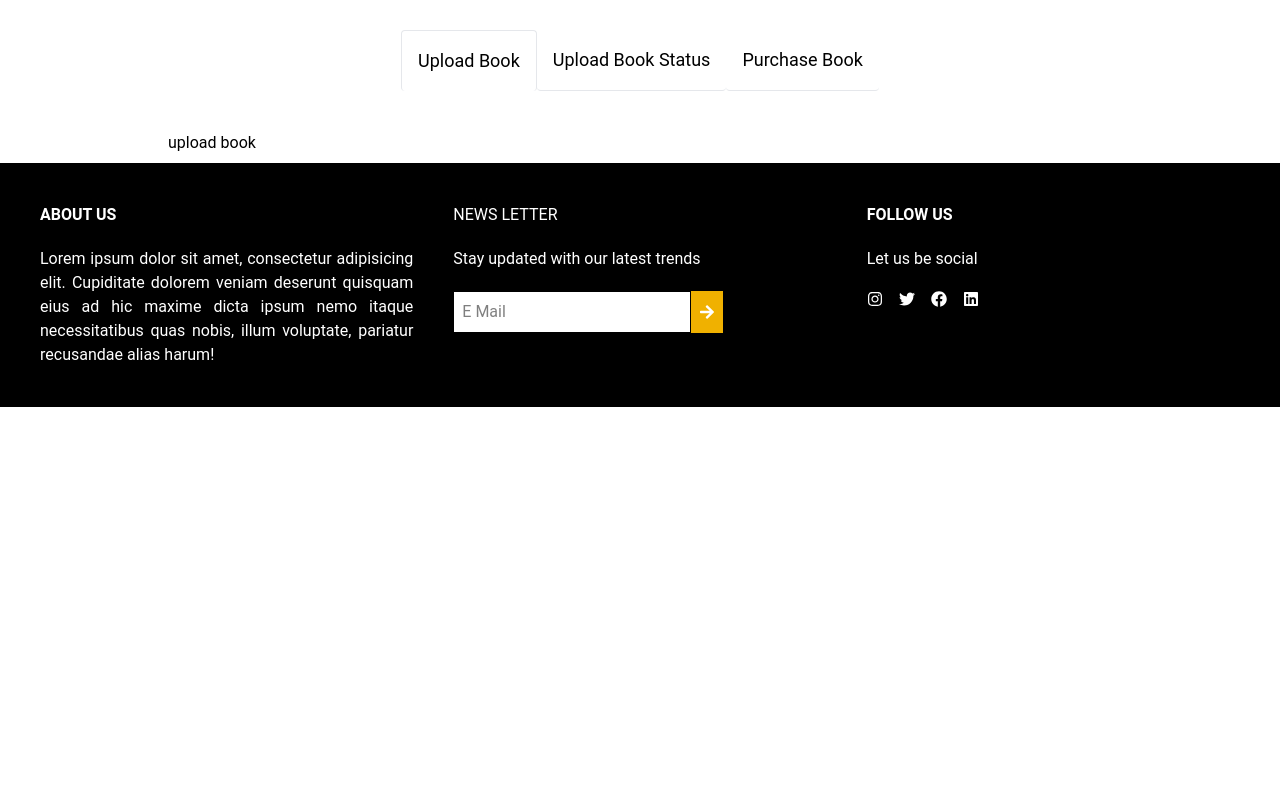
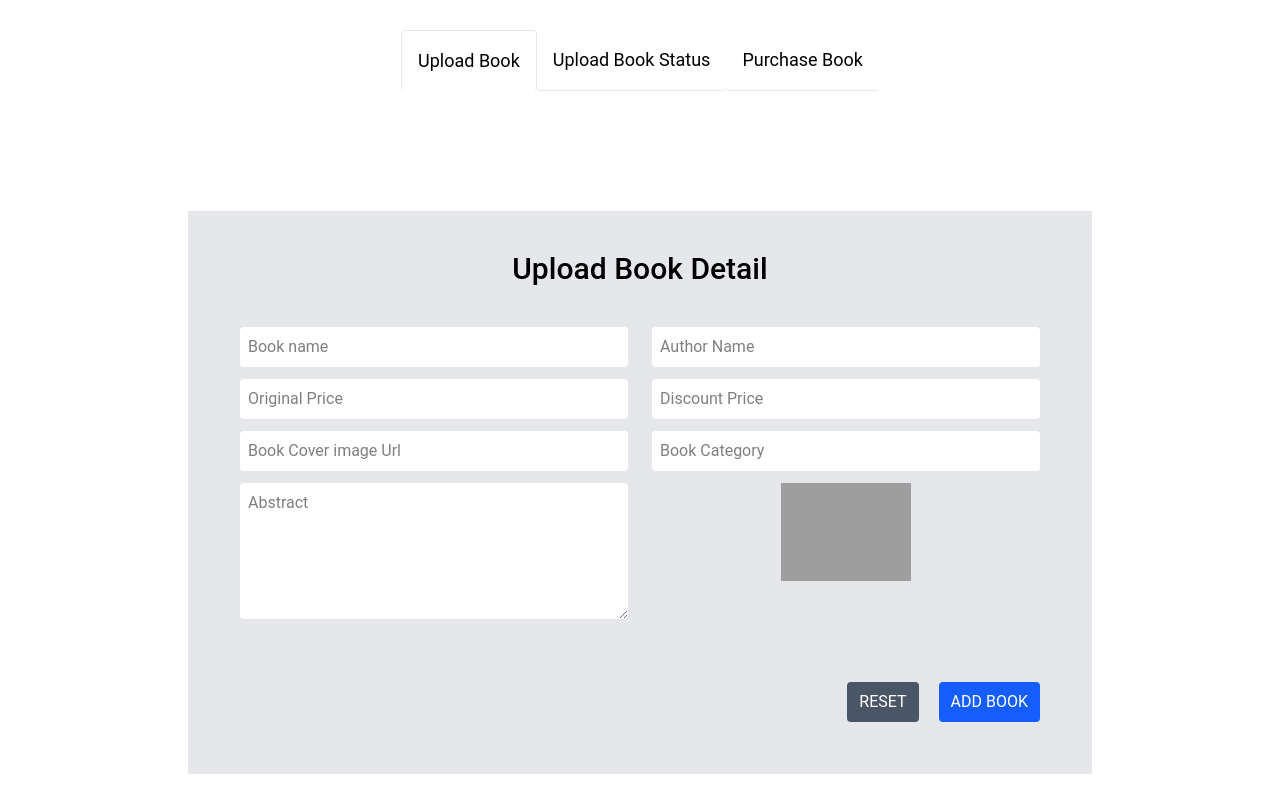
Before and after one commit to iqbalkkofficials/bookstore, a React (Vite) app: page /profile in a window 1280 px wide. Shown: the part 520-1320 px from the top of the page. Before the commit the page ends 927 px from the top, so only its background shows below. Built offline with nearby package versions, Linux system fonts and the light colour scheme; grey boxes are pictures that could not be loaded.

Commit message:
upload book

```diff
--- a/src/services/allAPI.js
+++ b/src/services/allAPI.js
@@ -22,3 +22,9 @@ export const googleLoginAPI = async (userData) => {
 export const userUpdateAPI = async (id,userData) => {
     return await apiService("PUT",`users/${id}`,userData)
 }
+
+//http://localhost:3000/books : post request by uploadBook component when upload botton clicked
+
+export const addBookAPI = async (bookDetails) => {
+    return await apiService("POST",`books`,bookDetails)
+}
--- a/src/users/components/UploadBook.jsx
+++ b/src/users/components/UploadBook.jsx
@@ -1,11 +1,220 @@
-import React from 'react'
+import React from "react";
+import { useState } from "react";
+import { FaPlus } from "react-icons/fa";
+import { toast } from "react-toastify";
+import { addBookAPI } from "../../services/allAPI";
 
 function UploadBook() {
+  const [bookDetails, setBookDetails] = useState({
+    title: "",
+    author: "",
+    imageURL: "",
+    price: "",
+    discountPrice: "",
+    abstract: "",
+    category: "",
+    uploadImages: [],
+  });
+  const [preview, setPreview] = useState("");
+  const [previewList, setPreviewList] = useState([]);
+  console.log(bookDetails);
+
+  const handleUploadBookImage = (e) => {
+    const imageFile = e.target.files[0];
+    const dummyUploadImages = bookDetails.uploadImages;
+    dummyUploadImages.push(imageFile);
+    setBookDetails({ ...bookDetails, uploadImages: dummyUploadImages });
+    const url = URL.createObjectURL(imageFile);
+    setPreview(url);
+    const dummyPreviewList = previewList;
+    dummyPreviewList.push(url);
+    setPreviewList(dummyPreviewList);
+  };
+
+  const resetForm = (e) => {
+    setBookDetails({title: "",
+    author: "",
+    imageURL: "",
+    price: "",
+    discountPrice: "",
+    abstract: "",
+    category: "",
+    uploadImages: []})
+    setPreview("")
+    setPreviewList([])
+  }
+
+  const handleAddBook = async ()=> {
+    const {title,author,imageURL,price,discountPrice, abstract,category,uploadImages} = bookDetails
+    if(!title || !author  || !imageURL || !price || !discountPrice || !abstract || !category || uploadImages.length == 0) {
+      toast.info("Please fill the form completely")
+    } else {
+      const reqBody = new FormData()
+      for(let key in bookDetails) {
+        if(key !="uploadImages") {
+          reqBody.append(key,bookDetails[key])
+        } else {
+          bookDetails.uploadImages.forEach((bookImageFile)=>{
+            reqBody.append('uploadImages',bookImageFile)
+          })
+        }
+      }
+      const result = await addBookAPI(reqBody)
+      if(result.status == 201) {
+        toast.success("Book Added Successfully!!!")
+      } else {
+        toast.warning(result.response)
+      }
+      resetForm()
+    }
+  }
+
   return (
-    <div>
-      upload book
+    <div className="p-10 my-20 mx-5 bg-gray-200">
+      <h1 className="text-center text-3xl font-medium">Upload Book Detail</h1>
+      <div className="md:grid grid-cols-2 mt-10 w-full">
+        <div className="px-3">
+          <div className="mb-3">
+            <input
+              value={bookDetails.title}
+              onChange={(e) =>
+                setBookDetails({ ...bookDetails, title: e.target.value })
+              }
+              placeholder="Book name"
+              type="text"
+              className="w-full p-2 rounded bg-white"
+            />
+          </div>
+          <div className="mb-3">
+            <input
+              value={bookDetails.price}
+              onChange={(e) =>
+                setBookDetails({ ...bookDetails, price: e.target.value })
+              }
+              placeholder="Original Price"
+              type="text"
+              className="w-full p-2 rounded bg-white"
+            />
+          </div>
+          <div className="mb-3">
+            <input
+              value={bookDetails.imageURL}
+              onChange={(e) =>
+                setBookDetails({ ...bookDetails, imageURL: e.target.value })
+              }
+              placeholder="Book Cover image Url"
+              type="text"
+              className="w-full p-2 rounded bg-white"
+            />
+          </div>
+          <div className="mb-3">
+            <textarea
+              value={bookDetails.abstract}
+              onChange={(e) =>
+                setBookDetails({ ...bookDetails, abstract: e.target.value })
+              }
+              rows={"5"}
+              placeholder="Abstract"
+              className="w-full p-2 rounded bg-white"
+            />
+          </div>
+        </div>
+        <div className="px-3">
+          <div className="mb-3">
+            <input
+              value={bookDetails.author}
+              onChange={(e) =>
+                setBookDetails({ ...bookDetails, author: e.target.value })
+              }
+              placeholder="Author Name"
+              type="text"
+              className="w-full p-2 rounded bg-white"
+            />
+          </div>
+          <div className="mb-3">
+            <input
+              value={bookDetails.discountPrice}
+              onChange={(e) =>
+                setBookDetails({
+                  ...bookDetails,
+                  discountPrice: e.target.value,
+                })
+              }
+              placeholder="Discount Price"
+              type="text"
+              className="w-full p-2 rounded bg-white"
+            />
+          </div>
+          <div className="mb-3">
+            <input
+              value={bookDetails.category}
+              onChange={(e) =>
+                setBookDetails({ ...bookDetails, category: e.target.value })
+              }
+              placeholder="Book Category"
+              type="text"
+              className="w-full p-2 rounded bg-white"
+            />
+          </div>
+          {/* upload file */}
+          <div className="mb-3 flex justify-center items-center">
+            <label htmlFor="bookImages">
+              <input
+                onChange={(e) => handleUploadBookImage(e)}
+                type="file"
+                id="bookImages"
+                hidden
+              />
+              <img
+                width={"130px"}
+                height={"130px"}
+                src={
+                  preview
+                    ? preview
+                    : "https://www.pngall.com/wp-content/uploads/2/Upload-Transparent.png"
+                }
+                alt="bookimage"
+              />
+            </label>
+          </div>
+          {/* all upload image list */}
+          {preview && (
+            <div className="flex justify-center items-center">
+              {previewList?.map((imageURL, index) => (
+                <img
+                  className="mx-2"
+                  key={`${imageURL}-${index}`}
+                  width={"70px"}
+                  height={"70px"}
+                  src={imageURL}
+                  alt="book"
+                />
+              ))}
+              {previewList.length < 3 && (
+                <label htmlFor="moreImages">
+                  <input
+                    onChange={(e) => handleUploadBookImage(e)}
+                    type="file"
+                    id="moreImages"
+                    hidden
+                  />
+                  <FaPlus className="text-3xl ms-2" />
+                </label>
+              )}
+            </div>
+          )}
+        </div>
+      </div>
+      <div className="flex md:justify-end justify-center w-full p-3 mt-8">
+        <button onClick={e=>resetForm(e)} className="bg-gray-600 text-white py-2 px-3 rounded">
+          RESET
+        </button>
+        <button onClick={handleAddBook} className="bg-blue-600 text-white py-2 px-3 rounded ms-5">
+          ADD BOOK
+        </button>
+      </div>
     </div>
-  )
+  );
 }
 
-export default UploadBook
+export default UploadBook;
```
